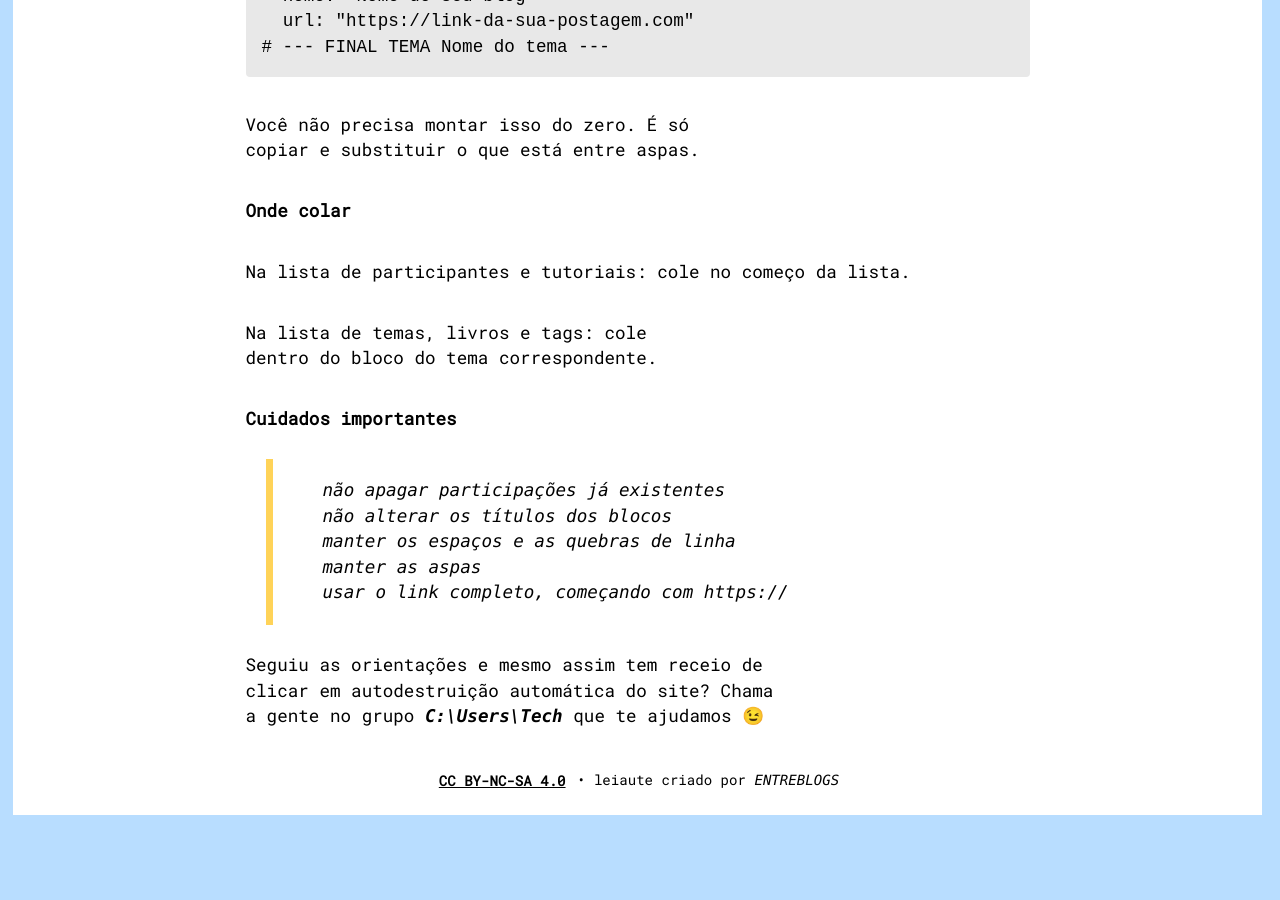
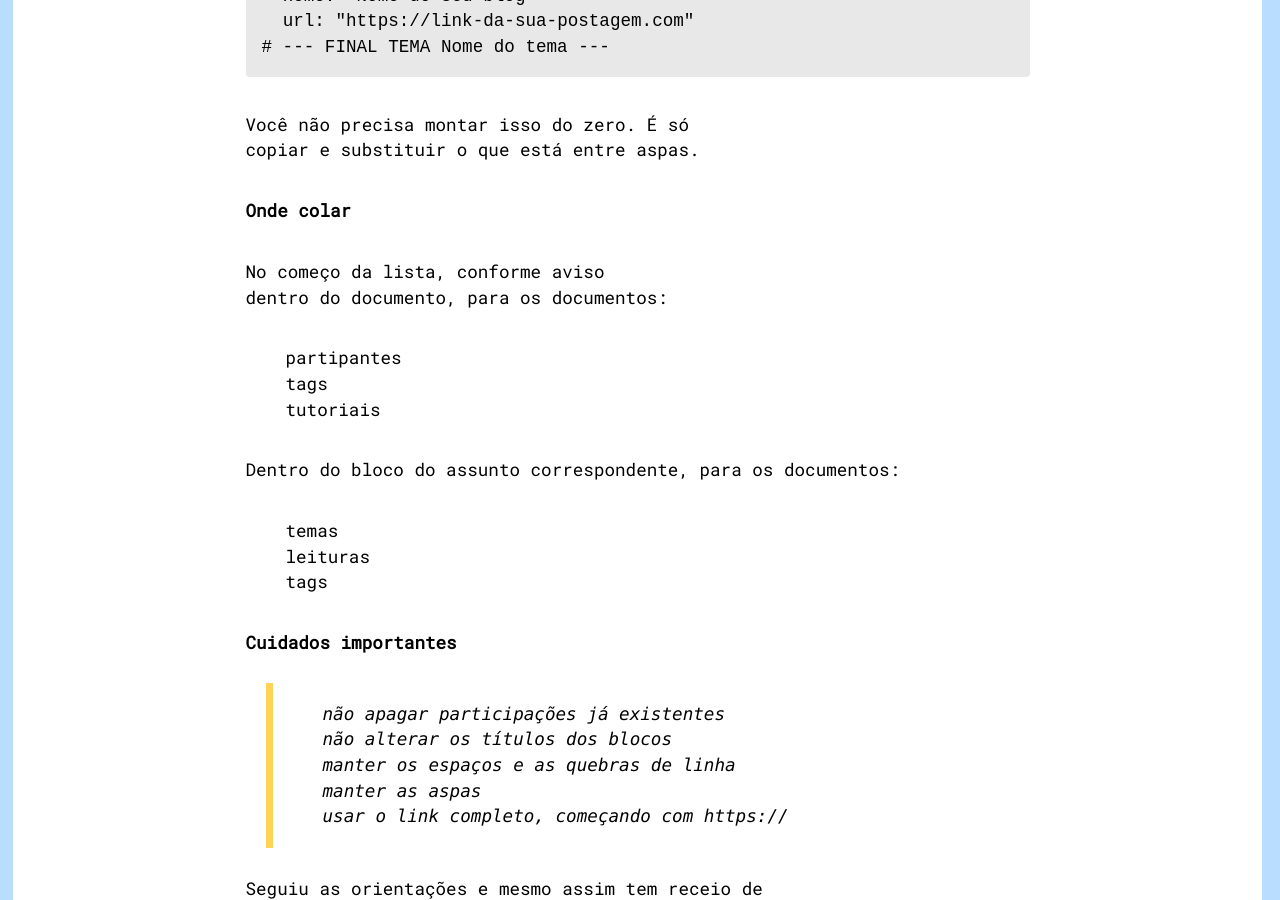
Before and after one commit to bamoretti/entreblogs, a Jekyll site: the page built from update-docs.md, in a window 1280 px wide and 900 px high, scrolled down 1229 px. Built offline with Jekyll 4.4.1, drawn with Linux system fonts in a browser that asks for light colours; comment, search, counter and statistics services are not loaded; before the commit the page ends 2057 px from its top, so only the background shows below that.

Commit message:
Update update-docs.md

```diff
--- a/update-docs.md
+++ b/update-docs.md
@@ -33,9 +33,15 @@ Você não precisa montar isso do zero.
 
 **Onde colar**
 
-Na lista de participantes e tutoriais: cole no começo da lista.
+No começo da lista, conforme aviso dentro do documento, para os documentos:
+- partipantes
+- tags
+- tutoriais
 
-Na lista de temas, livros e tags: cole dentro do bloco do tema correspondente.
+Dentro do bloco do assunto correspondente, para os documentos:
+- temas
+- leituras
+- tags
 
 **Cuidados importantes**
 >- não apagar participações já existentes
```
